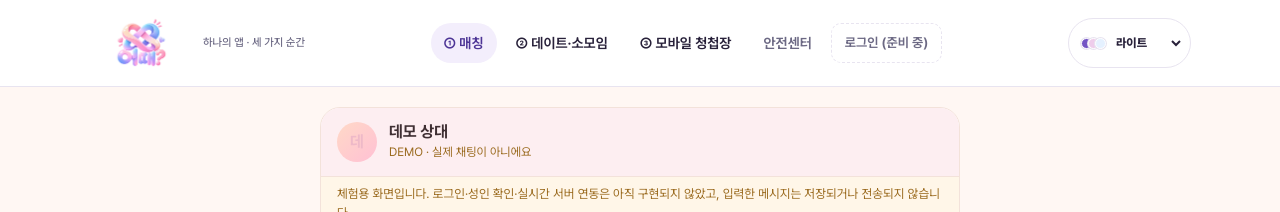
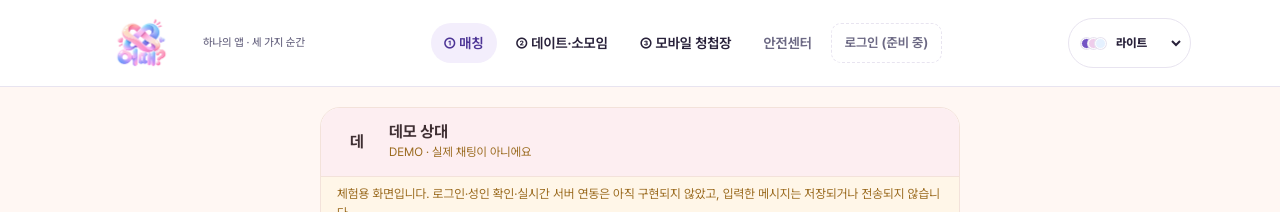
Before and after one commit to sterran123/eottae, a Next.js app in the folder 0. 소스코드/eottae-web/: page /eottae/match/chat in a window 1280 px wide. Shown: the top 212 px of the page. Built offline with nearby package versions, Linux system fonts and the light colour scheme.

Commit message:
fix(a11y): match 버튼 대비 4.5:1, main 중첩 제거 (#8)

```diff
--- a/0. 소스코드/eottae-web/src/app/match/common/page.tsx
+++ b/0. 소스코드/eottae-web/src/app/match/common/page.tsx
@@ -18,8 +18,8 @@ export const metadata: Metadata = {
 
 export default function MatchCommonPage() {
   return (
-    <main className="mt-cq-page">
+    <div className="mt-cq-page">
       <CommonQna />
-    </main>
+    </div>
   );
 }
--- a/0. 소스코드/eottae-web/src/app/match/match-tokens.css
+++ b/0. 소스코드/eottae-web/src/app/match/match-tokens.css
@@ -6,11 +6,6 @@
    [색상 전환] 팀 합의로 브랜드 톤을 바꾸면 이 파일만 교체.
    매칭의 온보딩·추천 등 모든 하위 페이지가 이 토큰을 공유한다.
    다크 모드는 globals.css 와 동일하게 :root[data-theme='dark'] 기준.
-
-   [테마 추적 — 김민기 디자인 패스] 피치 톤(팀 합의)은 유지하고 명암만 셸을 따른다.
-   - 라이트 계열(light·cupcake·disney·system 라이트): 기본 :root 피치 라이트
-   - 다크 계열(dark·cyberpunk·system 다크): 피치 다크 세트
-   - cyberpunk: 다크 세트 + 표면색만 셸의 네이비에 맞춤(피치 액센트 유지)
    ============================================================ */
 
 :root {
@@ -44,20 +39,14 @@
   --match-mutual-ink: #3b8a4e;
   --match-mbti-bg: #ede8fb;
   --match-mbti-ink: #6b58b8;
-  /* 사진 자리·오버레이 — match/*.css 하드코딩 hex를 토큰화 */
-  --match-photo-a: #ffd9c7;
-  --match-photo-b: #ffc0d4;
-  --match-avatar-ink: #eeb9c8;
-  --match-avatar-revealed: rgba(255, 255, 255, 0.85);
-  --match-veil: rgba(251, 233, 239, 0.3);
-  --match-tag-bg: rgba(255, 255, 255, 0.92);
+  /* 흰 글자가 올라가는 solid 버튼/칩 배경 (WCAG AA 4.5:1 충족).
+     밝은 --match-accent 는 테두리·틴트·선택표시에만 쓰고,
+     글자가 올라가는 solid 면에는 아래 토큰을 쓴다. */
+  --match-accent-solid: #b5546d; /* #ffffff 대비 4.56:1 */
   --match-on-accent: #ffffff;
-  --match-dim: rgba(40, 30, 35, 0.45);
-  --match-toast-shadow: rgba(230, 120, 140, 0.18);
 }
 
-:root[data-theme='dark'],
-:root[data-theme='cyberpunk'] {
+:root[data-theme='dark'] {
   --match-ink: #f6e9ec;
   --match-sub: #c7a9af;
   --match-hint: #a98891;
@@ -87,73 +76,7 @@
   --match-mutual-ink: #9fd3ac;
   --match-mbti-bg: #2e2740;
   --match-mbti-ink: #c3b4ee;
-  --match-photo-a: #5a3a44;
-  --match-photo-b: #6b3a4f;
-  --match-avatar-ink: #7a5560;
-  --match-avatar-revealed: rgba(255, 233, 239, 0.7);
-  --match-veil: rgba(28, 20, 26, 0.35);
-  --match-tag-bg: rgba(36, 26, 32, 0.92);
-  --match-on-accent: #ffffff;
-  --match-dim: rgba(0, 0, 0, 0.6);
-  --match-toast-shadow: rgba(0, 0, 0, 0.45);
+  /* 다크: 밝은 피치 버튼 + 어두운 글자 (대비 약 6:1) */
+  --match-accent-solid: #e8738f;
+  --match-on-accent: #2a1218;
 }
-
-/* 'system' + OS 다크 — globals.css와 같은 조건으로 다크 세트를 적용 */
-@media (prefers-color-scheme: dark) {
-  :root[data-theme='system'] {
-    --match-ink: #f6e9ec;
-    --match-sub: #c7a9af;
-    --match-hint: #a98891;
-    --match-accent: #e8738f;
-    --match-accent-deep: #f2859d;
-    --match-accent-ink: #f2a6b8;
-    --match-soft: #3a222b;
-    --match-bg: #1c141a;
-    --match-paper: #241a20;
-    --match-line: #3b2a31;
-    --match-line-soft: #44313a;
-    --match-chip-line: #4a333c;
-    --match-track: #3a222b;
-    --match-focus: #f2859d;
-    --match-ok-bg: #1d2a20;
-    --match-ok-line: #38563f;
-    --match-ok-ink: #9fd3ac;
-    --match-ok-sub: #7ba487;
-    --match-warn-bg: #352a1a;
-    --match-warn-line: #5f4a2a;
-    --match-warn-ink: #e8c68a;
-    --match-err-ink: #f0998e;
-    --match-acorn-bg: #352a1a;
-    --match-acorn-line: #5f4a2a;
-    --match-acorn-ink: #e8c68a;
-    --match-mutual-bg: #1d2a20;
-    --match-mutual-ink: #9fd3ac;
-    --match-mbti-bg: #2e2740;
-    --match-mbti-ink: #c3b4ee;
-    --match-photo-a: #5a3a44;
-    --match-photo-b: #6b3a4f;
-    --match-avatar-ink: #7a5560;
-    --match-avatar-revealed: rgba(255, 233, 239, 0.7);
-    --match-veil: rgba(28, 20, 26, 0.35);
-    --match-tag-bg: rgba(36, 26, 32, 0.92);
-    --match-on-accent: #ffffff;
-    --match-dim: rgba(0, 0, 0, 0.6);
-    --match-toast-shadow: rgba(0, 0, 0, 0.45);
-  }
-}
-
-/* 사이버펑크 — 표면·선은 셸 토큰을 그대로 따라 네이비 위에 얹히게, 액센트는 피치 유지 */
-:root[data-theme='cyberpunk'] {
-  --match-bg: var(--paper);
-  --match-paper: var(--soft);
-  --match-line: var(--line);
-  --match-line-soft: #383458;
-  --match-chip-line: #44325e;
-  --match-soft: #33152e;
-  --match-track: #33152e;
-  --match-photo-a: #3a2350;
-  --match-photo-b: #5a1f48;
-  --match-avatar-ink: #6e5590;
-  --match-veil: rgba(20, 18, 34, 0.35);
-  --match-tag-bg: rgba(20, 18, 34, 0.92);
-}
--- a/0. 소스코드/eottae-web/src/app/match/onboarding/page.tsx
+++ b/0. 소스코드/eottae-web/src/app/match/onboarding/page.tsx
@@ -19,8 +19,8 @@ export const metadata: Metadata = {
 
 export default function MatchOnboardingPage() {
   return (
-    <main className="mt-onb-page">
+    <div className="mt-onb-page">
       <OnboardingForm />
-    </main>
+    </div>
   );
 }
--- a/0. 소스코드/eottae-web/src/app/match/qna/page.tsx
+++ b/0. 소스코드/eottae-web/src/app/match/qna/page.tsx
@@ -18,8 +18,8 @@ export const metadata: Metadata = {
 
 export default function MatchQnaPage() {
   return (
-    <main className="mt-qna-page">
+    <div className="mt-qna-page">
       <ProfileQna />
-    </main>
+    </div>
   );
 }
--- a/0. 소스코드/eottae-web/src/app/match/recommend/page.tsx
+++ b/0. 소스코드/eottae-web/src/app/match/recommend/page.tsx
@@ -18,8 +18,8 @@ export const metadata: Metadata = {
 
 export default function MatchRecommendPage() {
   return (
-    <main className="mt-rec-page">
+    <div className="mt-rec-page">
       <RecommendList />
-    </main>
+    </div>
   );
 }
```
Also changed, not shown: 0. 소스코드/eottae-web/src/app/match/onboarding/match-onboarding.css (+5 -5 lines), 0. 소스코드/eottae-web/src/app/match/qna/match-qna.css (+4 -4 lines), 0. 소스코드/eottae-web/src/app/match/recommend/match-recommend.css (+24 -6 lines).
